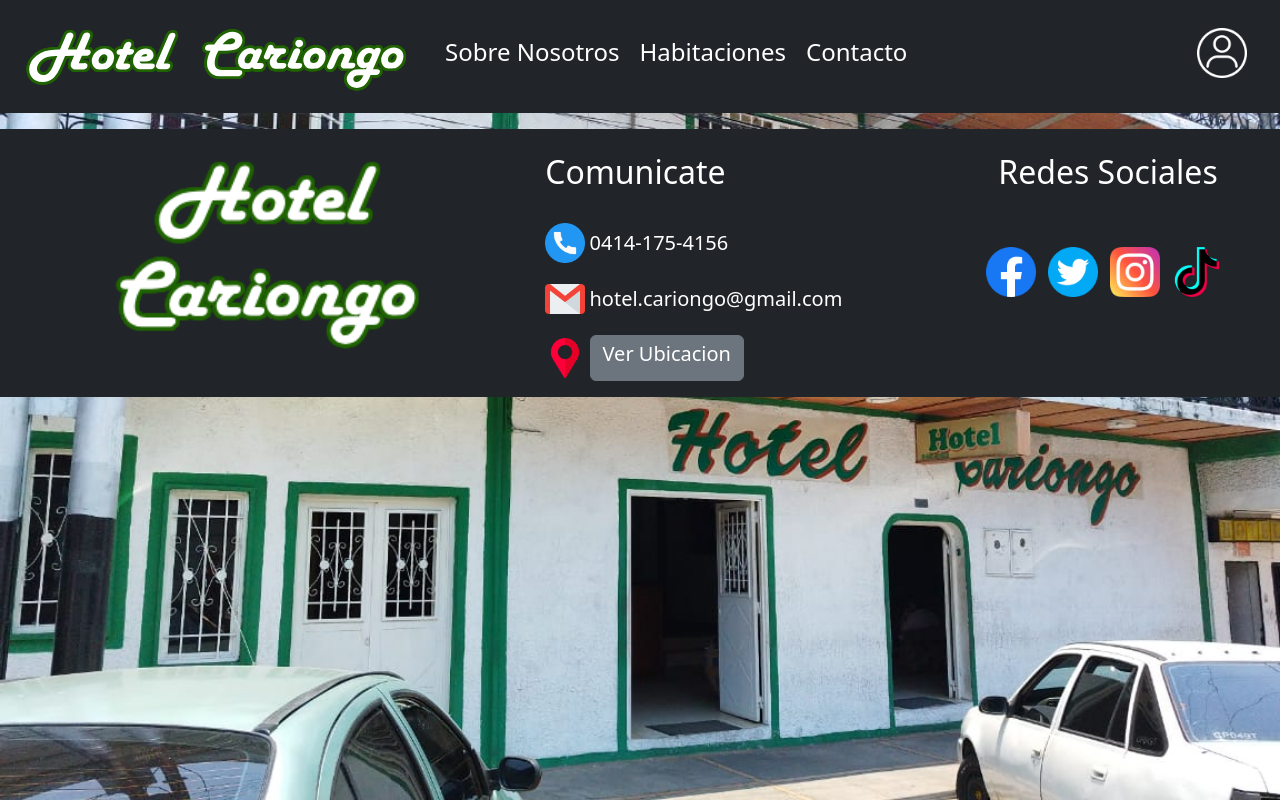
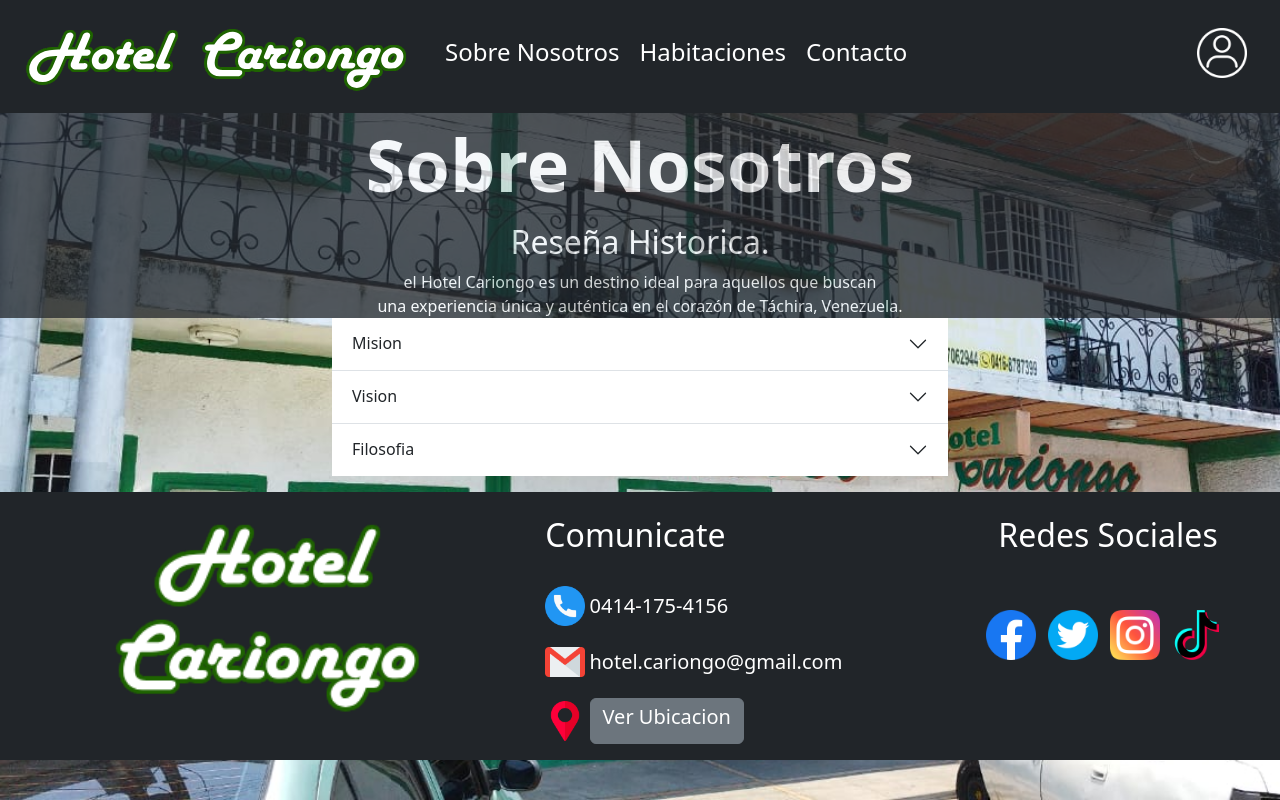
Before and after one commit to JSmick/Hotel-Cariongo, a website: page assets/pages/Sobre_Nosotros.html in a window 1280 px wide. Drawn offline with nearby package versions, Linux system fonts and the light colour scheme.

Commit message:
commit de acordion, no tiene imagenes pipipi

```diff
--- a/assets/pages/Sobre_Nosotros.html
+++ b/assets/pages/Sobre_Nosotros.html
@@ -80,12 +80,61 @@
     <!--Barra de Navegacion-->
     <!--------------------------------------------------->
 
+    <!--Titulo de la pagina-->
+    <div class="container-fluid bg-dark opacity-75 pt-2 text-white">
+      <div class="row text-center">
+        <div class="col-lg-12 col-md-12 col-sm-12 col-12 display-2 fw-bolder mb-3">Sobre Nosotros</div>
+        <div class="col-lg-12 col-md-12 col-sm-12 col-12 h2">Reseña Historica.</div>
+        <div class="col-lg-12 col-md-12 col-sm-12 col-12">el Hotel Cariongo es un destino ideal para aquellos que buscan <br> una experiencia única y auténtica en el corazón de Táchira, Venezuela.</div>
+      </div>
+    </div>
+    <!--Titulo de la pagina-->
+
+    <!--------------------------------------------------->
+    <!--Acordion-->
+    <div class="accordion accordion-flush container col-lg-6 col-md-8" id="accordionFlushExample">
+      <div class="accordion-item">
+        <h2 class="accordion-header">
+          <button class="accordion-button collapsed" type="button" data-bs-toggle="collapse" data-bs-target="#flush-collapseOne" aria-expanded="false" aria-controls="flush-collapseOne">
+            Mision
+          </button>
+        </h2>
+        <div id="flush-collapseOne" class="accordion-collapse collapse" data-bs-parent="#accordionFlushExample">
+          <div class="accordion-body">La misión del Hotel Cariongo es proporcionar servicios de hospitalidad excepcionales, asegurando una estadía memorable y cómoda para nuestros huéspedes. Nuestro objetivo es crear un ambiente acogedor donde los huéspedes se sientan como en casa y bien atendidos, ofreciendo experiencias personalizadas y un servicio atento. Nuestra dedicación reside en superar las expectativas de los huéspedes a través de la mejora continua y un compromiso con la excelencia en todos los aspectos de las operaciones hoteleras.</div>
+        </div>
+      </div>
+      <div class="accordion-item">
+        <h2 class="accordion-header">
+          <button class="accordion-button collapsed" type="button" data-bs-toggle="collapse" data-bs-target="#flush-collapseTwo" aria-expanded="false" aria-controls="flush-collapseTwo">
+            Vision
+          </button>
+        </h2>
+        <div id="flush-collapseTwo" class="accordion-collapse collapse" data-bs-parent="#accordionFlushExample">
+          <div class="accordion-body">La visión del Hotel Cariongo es convertirse en un destino reconocido para los viajeros que buscan comodidad, lujo y autenticidad. Aspiramos a ser reconocidos por nuestro compromiso de ofrecer experiencias excepcionales a los huéspedes, ofreciendo comodidades de clase mundial y adoptando prácticas sostenibles. Nuestro objetivo es ser la opción preferida para los viajeros exigentes, estableciendo el estándar de excelencia en hospitalidad.</div>
+        </div>
+      </div>
+      <div class="accordion-item">
+        <h2 class="accordion-header">
+          <button class="accordion-button collapsed" type="button" data-bs-toggle="collapse" data-bs-target="#flush-collapseThree" aria-expanded="false" aria-controls="flush-collapseThree">
+            Filosofia
+          </button>
+        </h2>
+        <div id="flush-collapseThree" class="accordion-collapse collapse" data-bs-parent="#accordionFlushExample">
+          <div class="accordion-body">En Hotel Cariongo, nuestra filosofía gira en torno a proporcionar una hospitalidad sin igual que refleje la cultura y el espíritu único de nuestro destino. Creemos en crear experiencias memorables para nuestros huéspedes combinando calidez genuina, atención al detalle y una comprensión profunda de sus necesidades. Nuestro enfoque está arraigado en la sostenibilidad, la participación comunitaria y un compromiso con la preservación de la belleza natural de nuestro entorno.</div>
+        </div>
+      </div>
+    </div>
+    <!--Acordion-->
+    <!--------------------------------------------------->
+
+
+
 
 
     <!--------------------------------------------------->
     <!--Pie de pagina-->
 
-    <footer class="container-fluid bg-dark mt-3"> <!--Contenedor del pie de pagina-->
+    <footer class="container-fluid bg-dark mt-3 "> <!--Contenedor del pie de pagina-->
       <div class="row"> <!--fila principal del pie de pagina-->
         <div class="col-lg-5 col-md-6 col-sm-12 text-center mb-4 mt-4"> <!--Columna de la seccion del logo-->
           <img src="../img/hotel-final-2.png" alt="Hotel-cariongo" height="200"> <!--Logo-->
```
